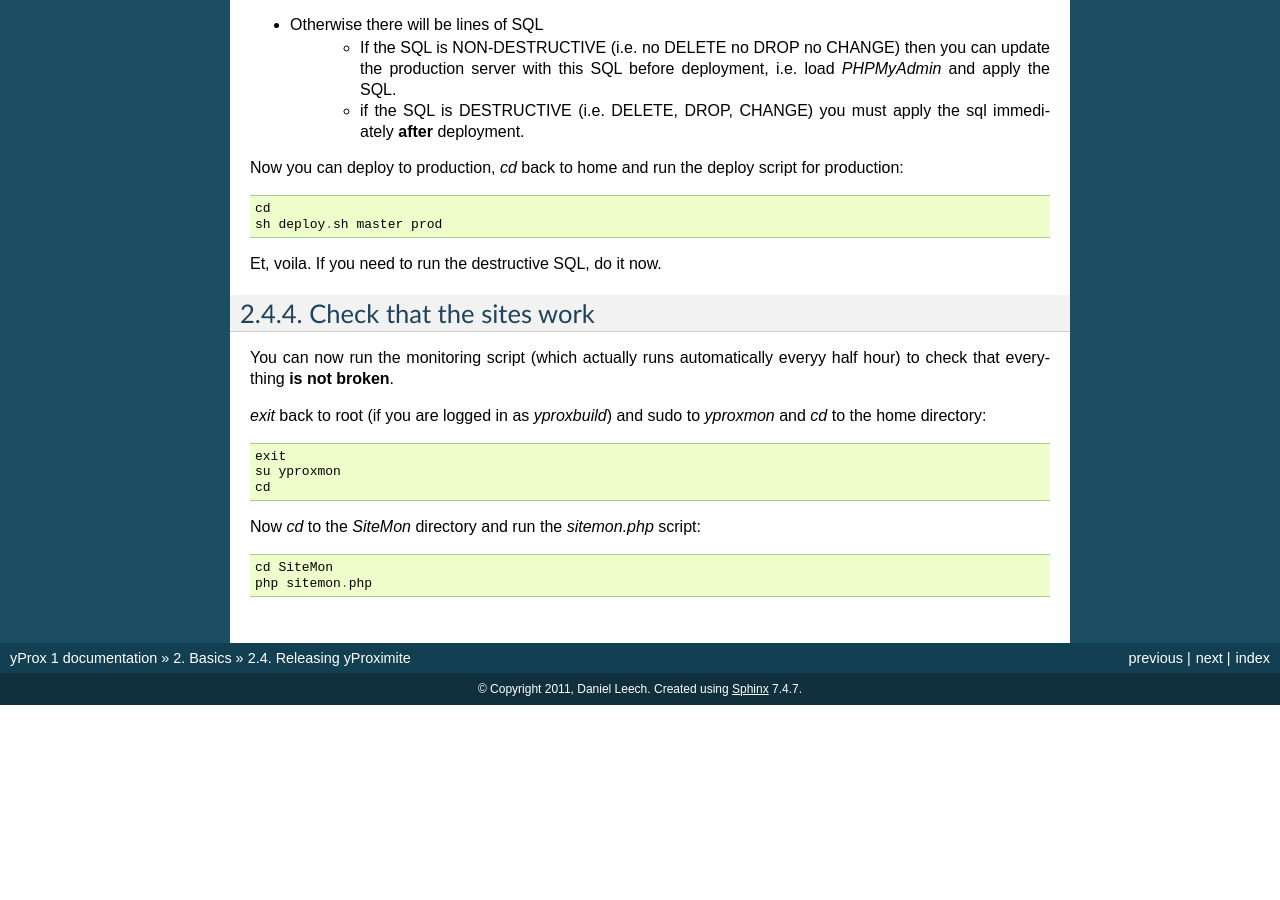
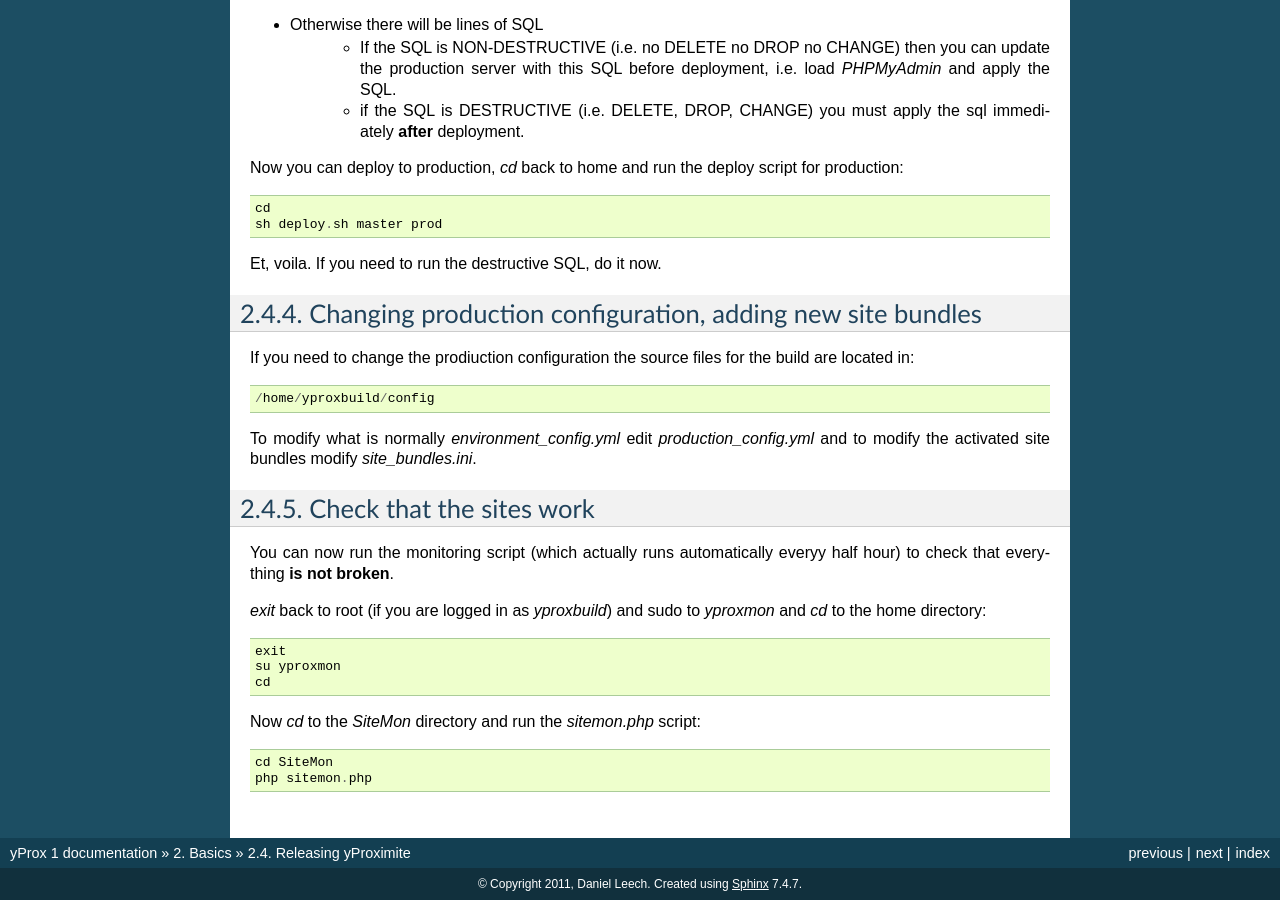
Before and after one commit to Yproximite/yprox-doc, a Sphinx documentation site: the page built from doc/source/howto/deploying.rst, in a window 1280 px wide and 900 px high, scrolled down 2248 px. Built offline with Sphinx 7.4.7, drawn with Linux system fonts in a browser that asks for light colours; pages that are not in the unit, such as notebooks, are missing from menus; before the commit the page ends 2953 px from its top, so only the background shows below that; some of the changed text lies outside the part shown.

Commit message:
Updated deploy document

```diff
--- a/doc/source/howto/deploying.rst
+++ b/doc/source/howto/deploying.rst
@@ -133,6 +133,17 @@ Now you can deploy to production, `cd` back to home and run the deploy script fo
 
 Et, voila. If you need to run the destructive SQL, do it now.
 
+Changing production configuration, adding new site bundles
+==========================================================
+
+If you need to change the prodiuction configuration the source files for the build are
+located in::
+
+    /home/yproxbuild/config
+
+To modify what is normally `environment_config.yml` edit `production_config.yml` and to
+modify the activated site bundles modify `site_bundles.ini`.
+
 Check that the sites work
 =========================
 
```
